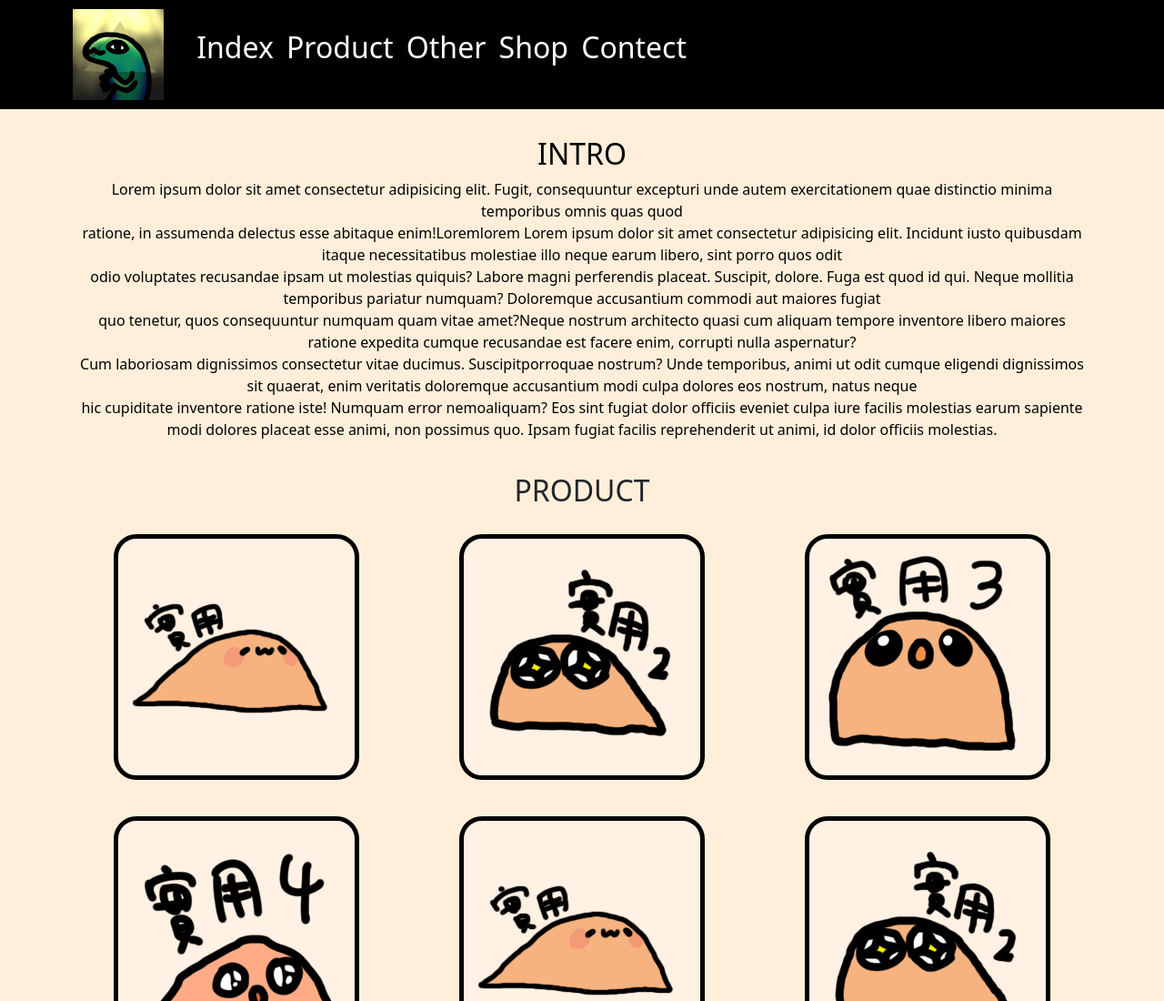
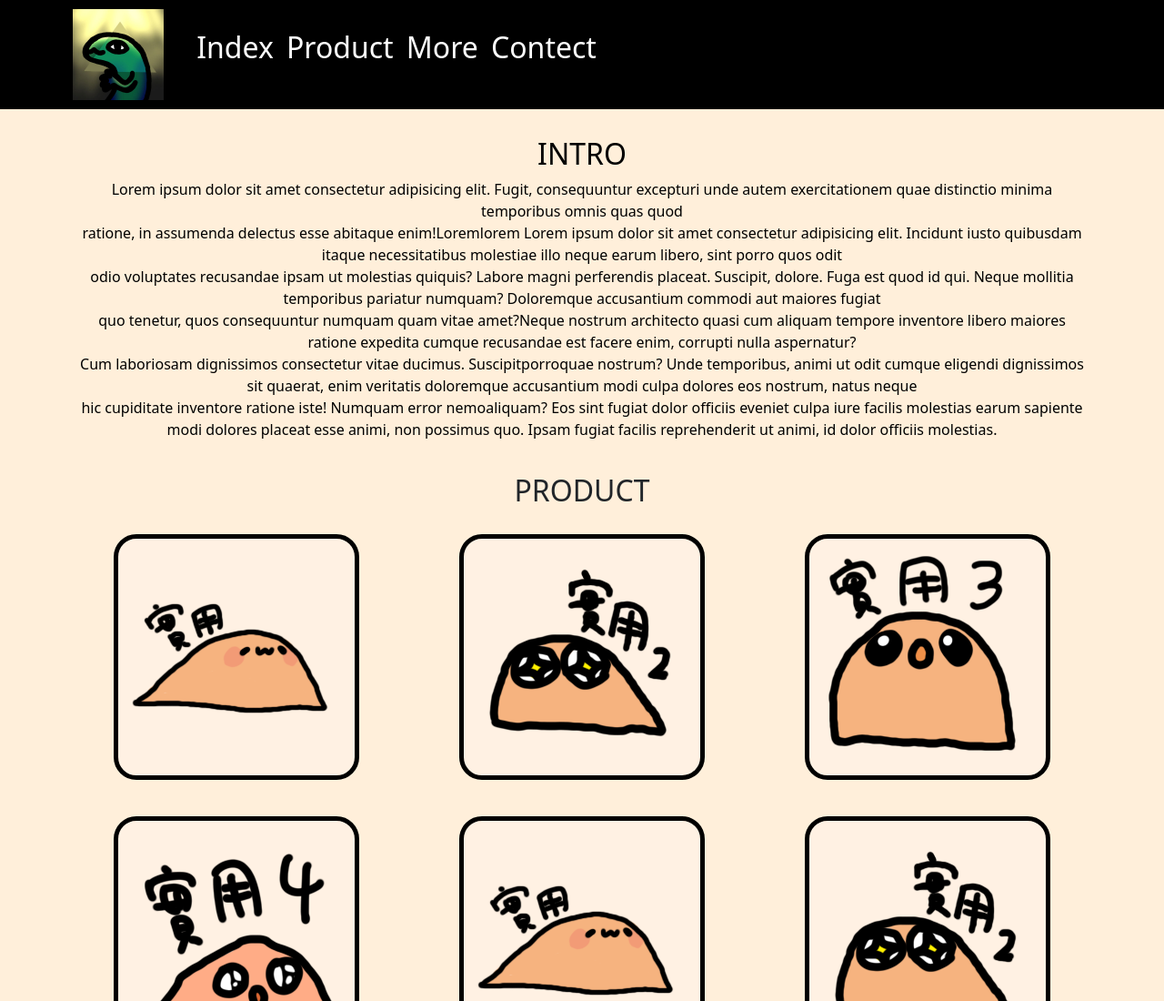
Before and after one commit to CAROL0202/final-website, a website: page index.html in a window 1280 px wide. Shown: the top 1100 px of the page at 91% size. Drawn offline with nearby package versions, Linux system fonts and the light colour scheme.

Commit message:
20240108

```diff
--- a/index.html
+++ b/index.html
@@ -24,8 +24,7 @@
             <ul>
                 <li><a href="#">Index</a></li>
                 <li><a href="http://127.0.0.1:5502/product.html">Product</a></li>
-                <li><a href="http://127.0.0.1:5502/other.html">Other</a></li>
-                <li><a href="#">Shop</a></li>
+                <li><a href="http://127.0.0.1:5502/other.html">More</a></li>
                 <li><a href="#">Contect</a></li>
             </ul>
 
```
Also changed, not shown: more.html (renamed from other.html, +1 -2 lines), product.html (+1 -2 lines), more.css (renamed from other.css), shop.html (deleted).
